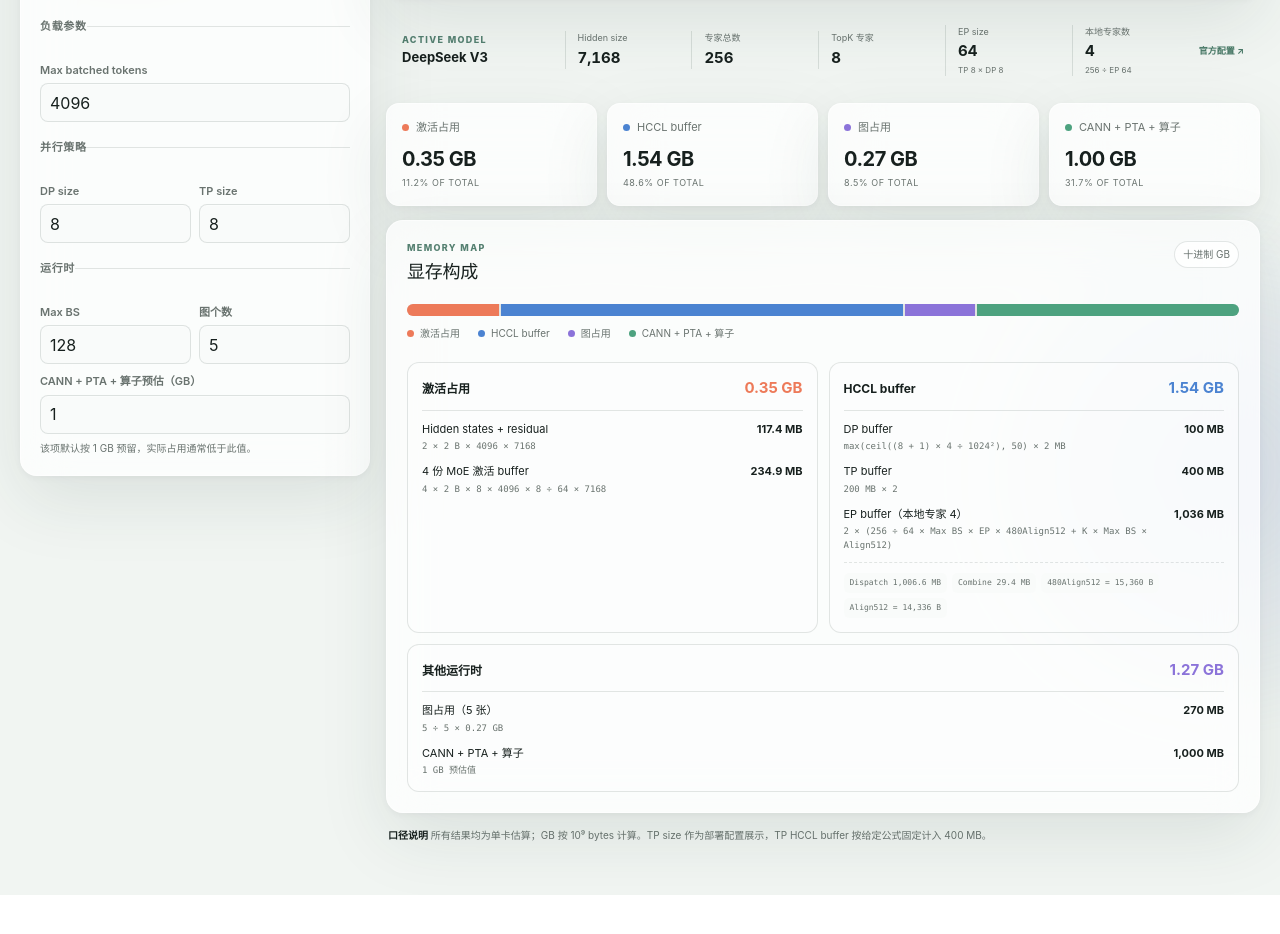
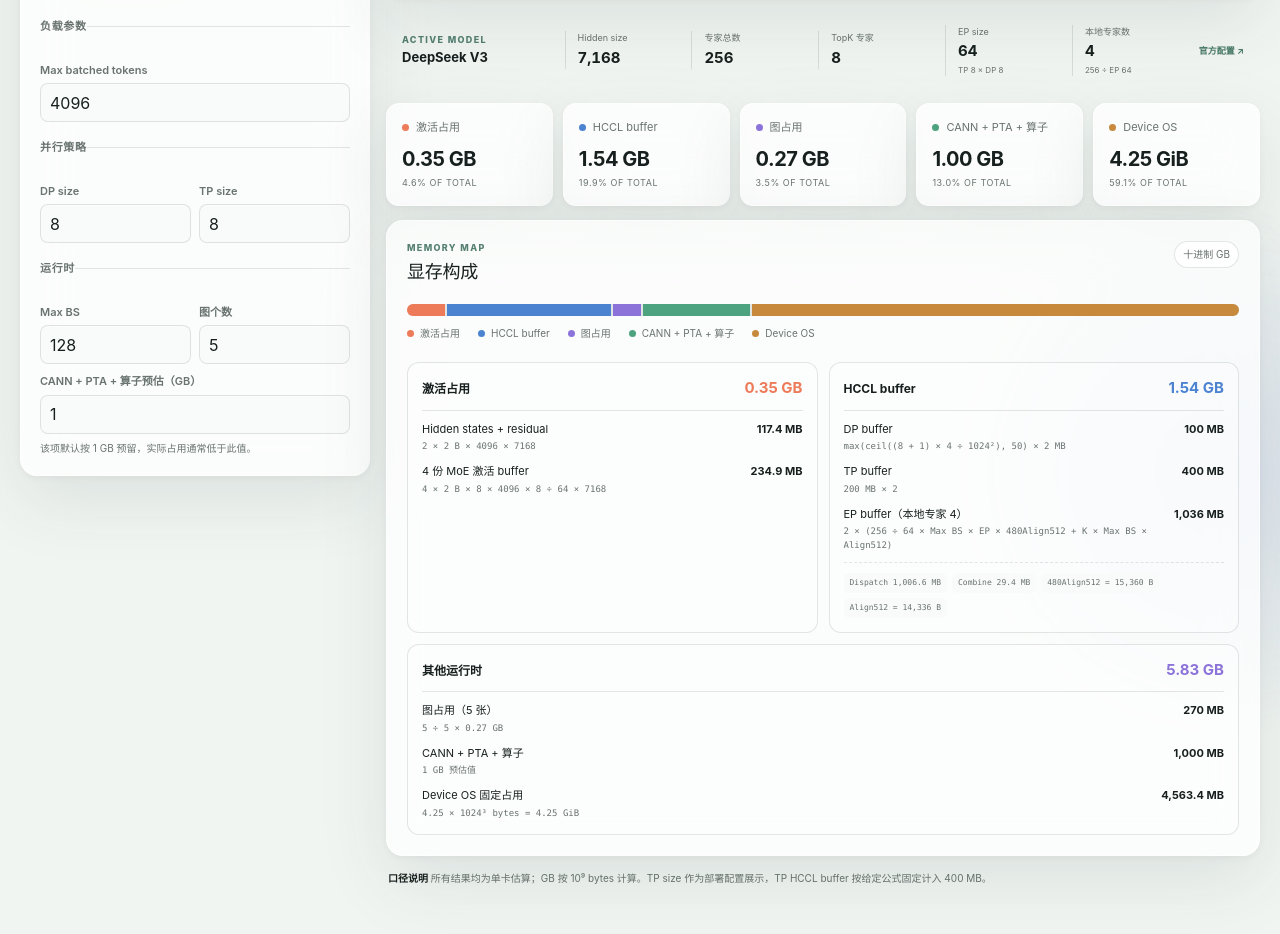
Before and after one commit to Agoni-02/infer-memory-visualizer, a Next.js app: page / in a window 1280 px wide. Shown: the part 288-1222 px from the top of the page. Before the commit the page ends 1183 px from the top, so only its background shows below. Built offline with nearby package versions, Linux system fonts and the light colour scheme.

Commit message:
Add fixed device OS memory

```diff
--- a/app/globals.css
+++ b/app/globals.css
@@ -11,6 +11,7 @@
   --blue: #4b83d1;
   --violet: #8b73d9;
   --green: #4da27f;
+  --amber: #c78a3d;
   --shadow: 0 24px 70px rgba(32, 57, 49, .10), 0 2px 10px rgba(32, 57, 49, .05);
 }
 
@@ -109,7 +110,7 @@
 .model-fact small { margin-top: 1px; font-size: 8px; }
 .model-source { color: #477866; font-size: 9px; font-weight: 700; text-decoration: none; white-space: nowrap; }
 .model-source:hover { text-decoration: underline; }
-.metric-grid { display: grid; grid-template-columns: repeat(4, 1fr); gap: 10px; }
+.metric-grid { display: grid; grid-template-columns: repeat(5, 1fr); gap: 10px; }
 .metric-card { min-width: 0; padding: 15px; border-radius: 13px; }
 .metric-label { display: flex; align-items: center; gap: 7px; color: var(--muted); font-size: 11px; white-space: nowrap; }
 .metric-label i, .legend i { flex: 0 0 auto; width: 7px; height: 7px; border-radius: 50%; }
--- a/app/page.tsx
+++ b/app/page.tsx
@@ -22,6 +22,7 @@
 };
 
 const GB = 1_000_000_000;
+const GIB = 1024 ** 3;
 const MB = 1_000_000;
 const align = (value: number, boundary: number) =>
   Math.ceil(value / boundary) * boundary;
@@ -79,7 +80,8 @@
 
     const graph = (safe(inputs.graphCount) / 5) * 0.27 * GB;
     const cann = safe(inputs.cannGB) * GB;
-    const total = activation + hccl + graph + cann;
+    const deviceOS = 4.25 * GIB;
+    const total = activation + hccl + graph + cann + deviceOS;
 
     return {
       activation,
@@ -95,6 +97,7 @@
       alignedCombine,
       graph,
       cann,
+      deviceOS,
       total,
     };
   }, [inputs, epSize, localExpertNum, model.hiddenSize, model.topK]);
@@ -121,10 +124,11 @@
   };
 
   const categories = [
-    { label: "激活占用", value: result.activation, color: "var(--coral)" },
-    { label: "HCCL buffer", value: result.hccl, color: "var(--blue)" },
-    { label: "图占用", value: result.graph, color: "var(--violet)" },
-    { label: "CANN + PTA + 算子", value: result.cann, color: "var(--green)" },
+    { label: "激活占用", value: result.activation, color: "var(--coral)", display: formatGB(result.activation) },
+    { label: "HCCL buffer", value: result.hccl, color: "var(--blue)", display: formatGB(result.hccl) },
+    { label: "图占用", value: result.graph, color: "var(--violet)", display: formatGB(result.graph) },
+    { label: "CANN + PTA + 算子", value: result.cann, color: "var(--green)", display: formatGB(result.cann) },
+    { label: "Device OS", value: result.deviceOS, color: "var(--amber)", display: "4.25 GiB" },
   ];
 
   return (
@@ -225,7 +229,7 @@
               {categories.map((item) => (
                 <article className="metric-card" key={item.label}>
                   <div className="metric-label"><i style={{ background: item.color }} />{item.label}</div>
-                  <strong>{formatGB(item.value)}</strong>
+                  <strong>{item.display}</strong>
                   <span>{result.total ? `${(item.value / result.total * 100).toFixed(1)}%` : "0%"} of total</span>
                 </article>
               ))}
@@ -267,9 +271,10 @@
                   </div>
                 </DetailSection>
 
-                <DetailSection title="其他运行时" value={result.graph + result.cann} tone="violet">
+                <DetailSection title="其他运行时" value={result.graph + result.cann + result.deviceOS} tone="violet">
                   <DetailRow label={`图占用（${inputs.graphCount} 张）`} value={result.graph} formula={`${inputs.graphCount} ÷ 5 × 0.27 GB`} />
                   <DetailRow label="CANN + PTA + 算子" value={result.cann} formula={`${inputs.cannGB} GB 预估值`} />
+                  <DetailRow label="Device OS 固定占用" value={result.deviceOS} formula="4.25 × 1024³ bytes = 4.25 GiB" />
                 </DetailSection>
               </div>
             </article>
```
Also changed, not shown: 1 other file (tests, documents, lock files or other folders).
